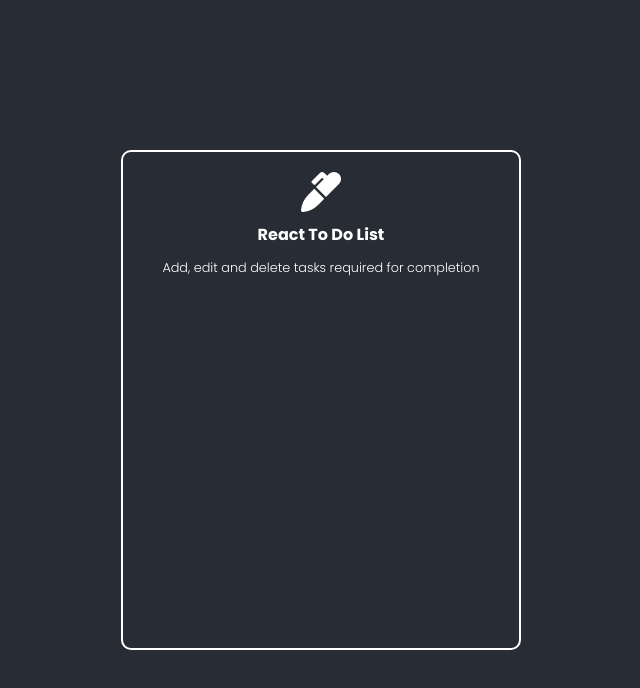
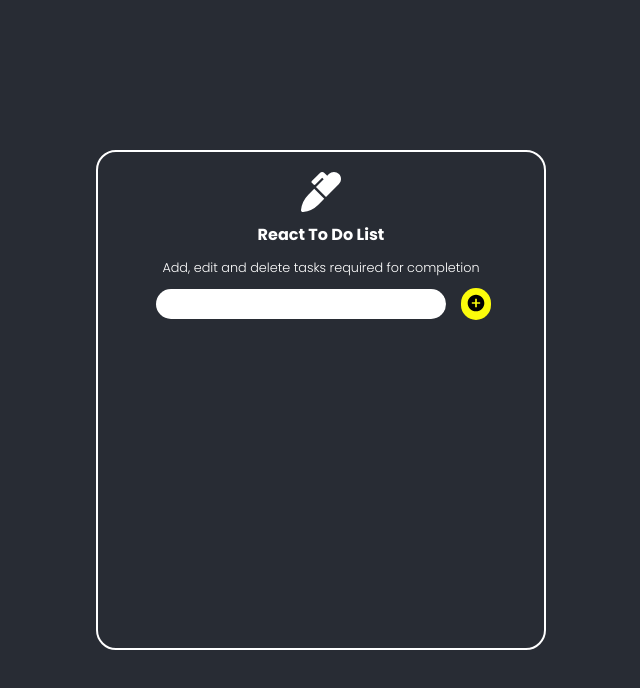
Before and after one commit to SKenzler/react-to-do-list, a React (Create React App) app: page / in a window 1280 px wide. Shown: the top 688 px of the page, without its empty margins (319-959 px from the left). Built offline with nearby package versions, Linux system fonts and the light colour scheme.

Commit message:
added a handleSubmit and handleDelete function

```diff
--- a/src/App.css
+++ b/src/App.css
@@ -29,11 +29,11 @@ body {
   align-items: center;
   text-align: center;
   padding: 20px;
-  width: 400px;
+  width: 450px;
   height: 500px;
   color: #FFF;
   border: solid 2px #fff;
-  border-radius: 10px;
+  border-radius: 20px;
 }
 
 .card h1 {
@@ -47,3 +47,48 @@ body {
   font-size: 0.8rem;
   padding: 2px;
 }
+
+.task-form {
+  display: flex;
+  justify-content: space-around;
+  align-items: center;
+  width: 350px;
+}
+
+.task-form > input {
+  width: 90%;
+  padding: 5px;
+  border-radius: 20px;
+  border: none;
+  margin: 10px;
+}
+
+.btn-add, .btn-edit, .btn-delete {
+  background: var(--accent-color);
+  border: none;
+  height: 2rem;
+  padding: 5px;
+  border-radius: 20px;
+  margin: 0 5px;
+}
+
+.task-list {
+  list-style: none;
+}
+
+.task-item {
+  display: flex;
+  justify-content: flex-start;
+  align-items: center;
+  width: 400px;
+  padding: 8px 20px;
+  margin: 10px 0;
+  background: var(--secondary-color);
+  border-radius: 50px;
+}
+
+.task-text {
+  flex: 1;
+  font-size: 0.9rem;
+  font-weight: 300;
+}
--- a/src/Components/card.js
+++ b/src/Components/card.js
@@ -1,14 +1,50 @@
 import React from 'react';
+import { useState } from 'react';
 import { FaMarker } from 'react-icons/fa';
+import { RiAddCircleFill, RiEdit2Fill, RiDeleteBin6Fill } from 'react-icons/ri';
 
 const Card = () => {
+
+    const [taskItem, setTaskItem] = useState("");
+    const [taskList, setTaskList] = useState([]);
+
+    const handleSubmit = (e) => {
+        e.preventDefault();
+
+        if (taskItem !== "") {
+            setTaskList([{ id: `${taskItem}-${Date.now()}`, taskItem }, ...taskItem])
+            setTaskItem("");
+        }
+    }
+
+    const handleDelete = (id) => {
+        const deleteTask = taskList.filter((k) => k.id !== id);
+        setTaskList([...deleteTask]);
+    }
 
     return (
         <div className="card">
 
-            <FaMarker size={40} color={'#FFF'}/>
+            <FaMarker size={40} color={'#FFF'} />
             <h1>React To Do List</h1>
             <h2>Add, edit and delete tasks required for completion</h2>
+
+            <form className="task-form" onSubmit={handleSubmit}>
+                <input type='text' value={taskItem} onChange={(e) => setTaskItem(e.target.value)} />
+                <button type='submit' className="btn-add"><RiAddCircleFill size={20} /></button>
+            </form>
+
+            <ul className="task-list">
+
+                {taskList.map((t) => (
+                    <li className="task-item">
+                        <span className="task-text" key={t.id}>{t.taskItem}</span>
+                        <button type='button' className="btn-edit"><RiEdit2Fill size={20} /></button>
+                        <button type='button' className="btn-delete" onClick={() => handleDelete(t.id)}><RiDeleteBin6Fill size={20} /></button>
+                    </li>
+                ))}
+
+            </ul>
 
         </div>
     );
```
